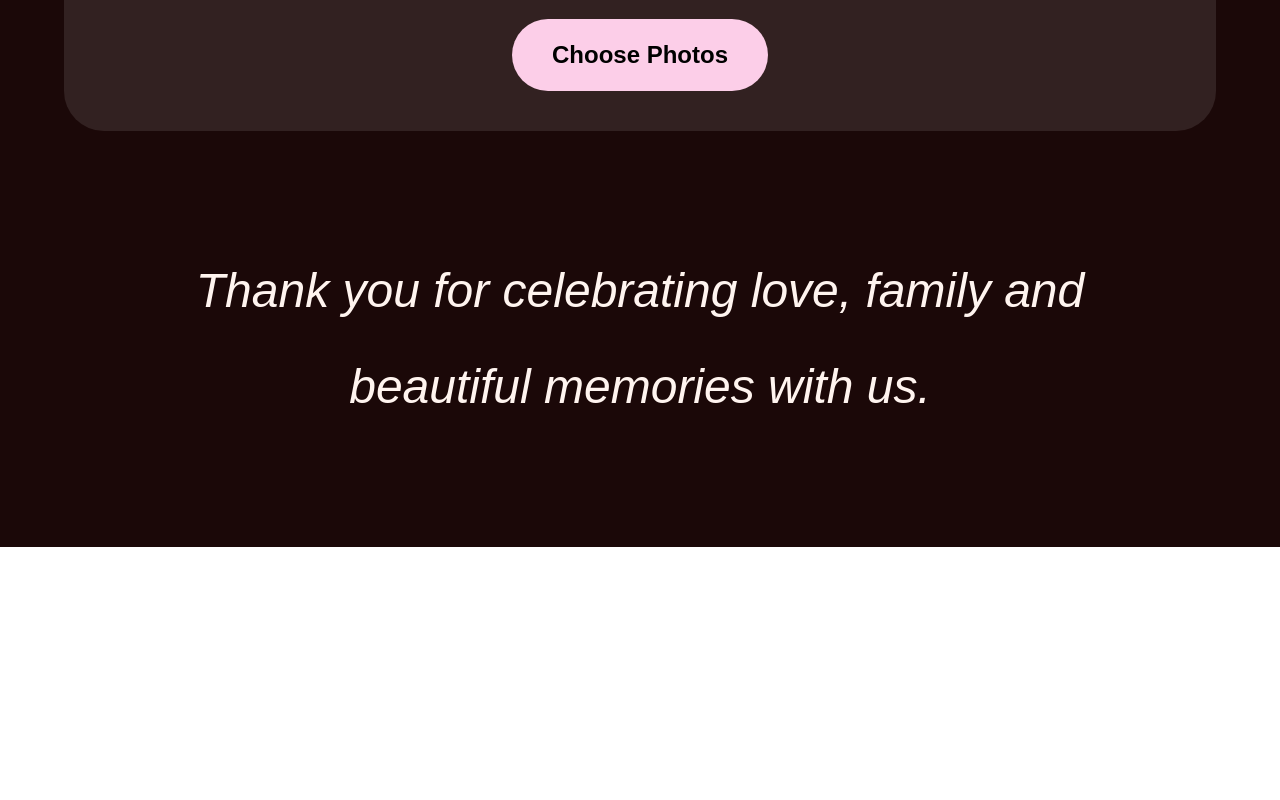
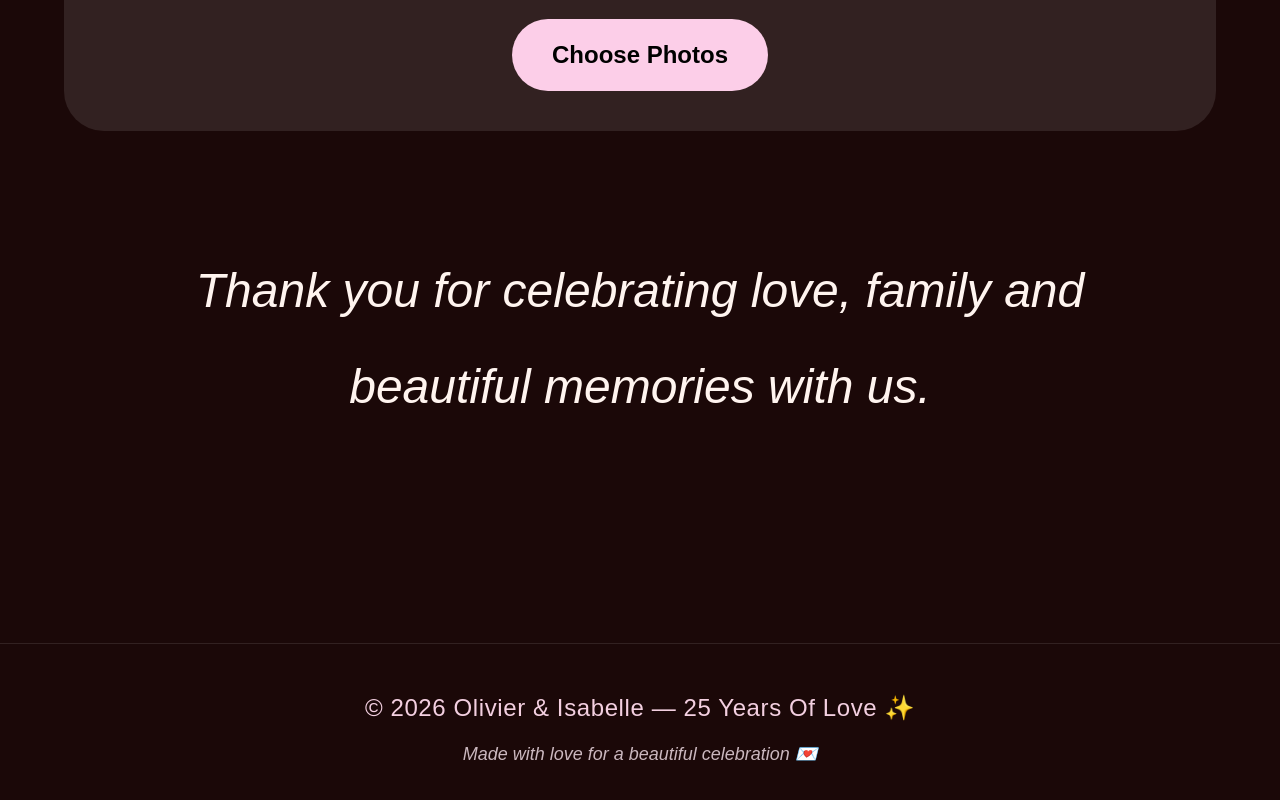
Before and after one commit to Nandinivadla/olisa, a Next.js app: page / in a window 1280 px wide. Shown: the part 5875-6675 px from the top of the page. Before the commit the page ends 6422 px from the top, so only its background shows below. Built offline with nearby package versions, Linux system fonts and the light colour scheme.

Commit message:
fixed copyright

```diff
--- a/app/page.tsx
+++ b/app/page.tsx
@@ -611,13 +611,7 @@ export default function Home() {
         </p>
 
       </section>
-
-    </main>
-  );
-}
-{/* COPYRIGHT */}
-
-<footer className="text-center py-12 mt-24 border-t border-white/10">
+<div className="text-center py-12 mt-24 border-t border-white/10">
 
   <p className="text-[#f3cfe0] text-lg md:text-2xl tracking-wide">
     © 2026 Olivier & Isabelle — 25 Years Of Love ✨
@@ -627,4 +621,7 @@ export default function Home() {
     Made with love for a beautiful celebration 💌
   </p>
 
-</footer>
+</div>
+    </main>
+  );
+}
```
